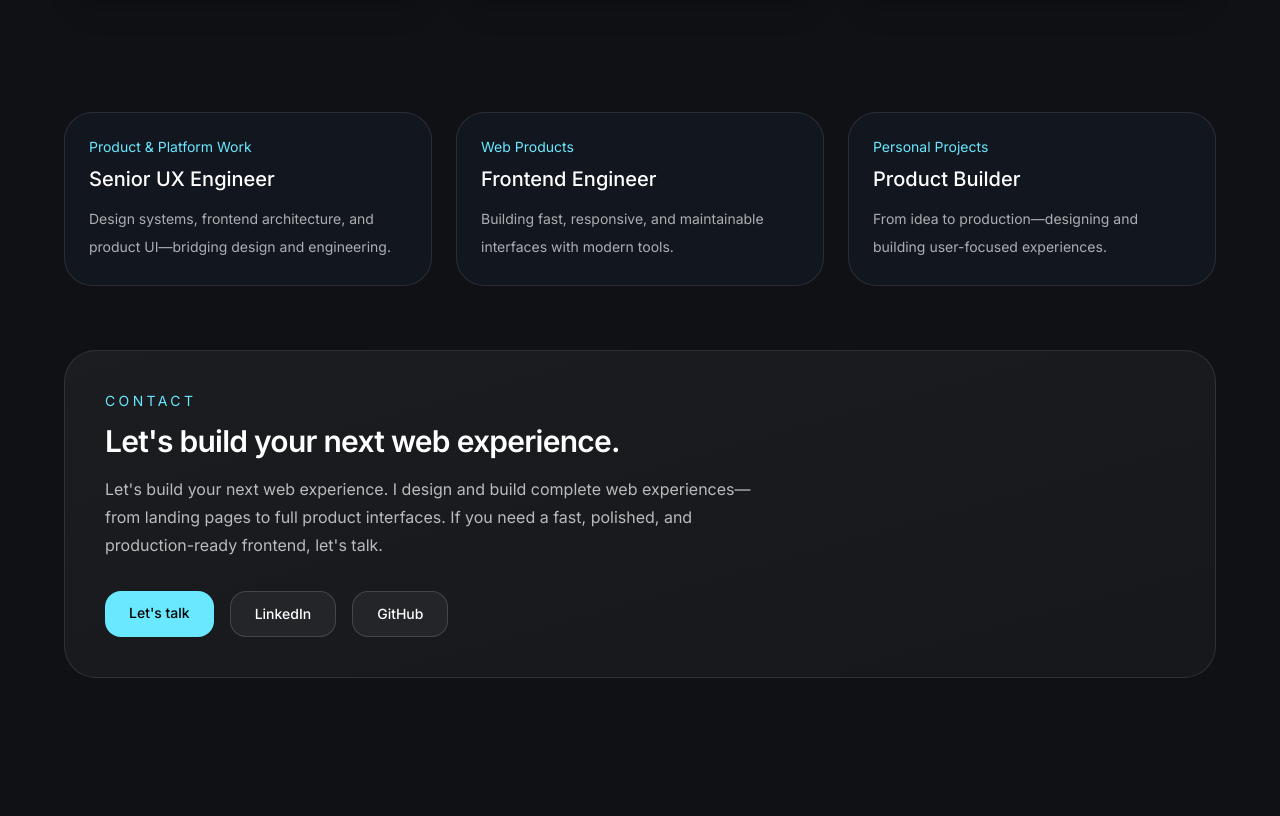
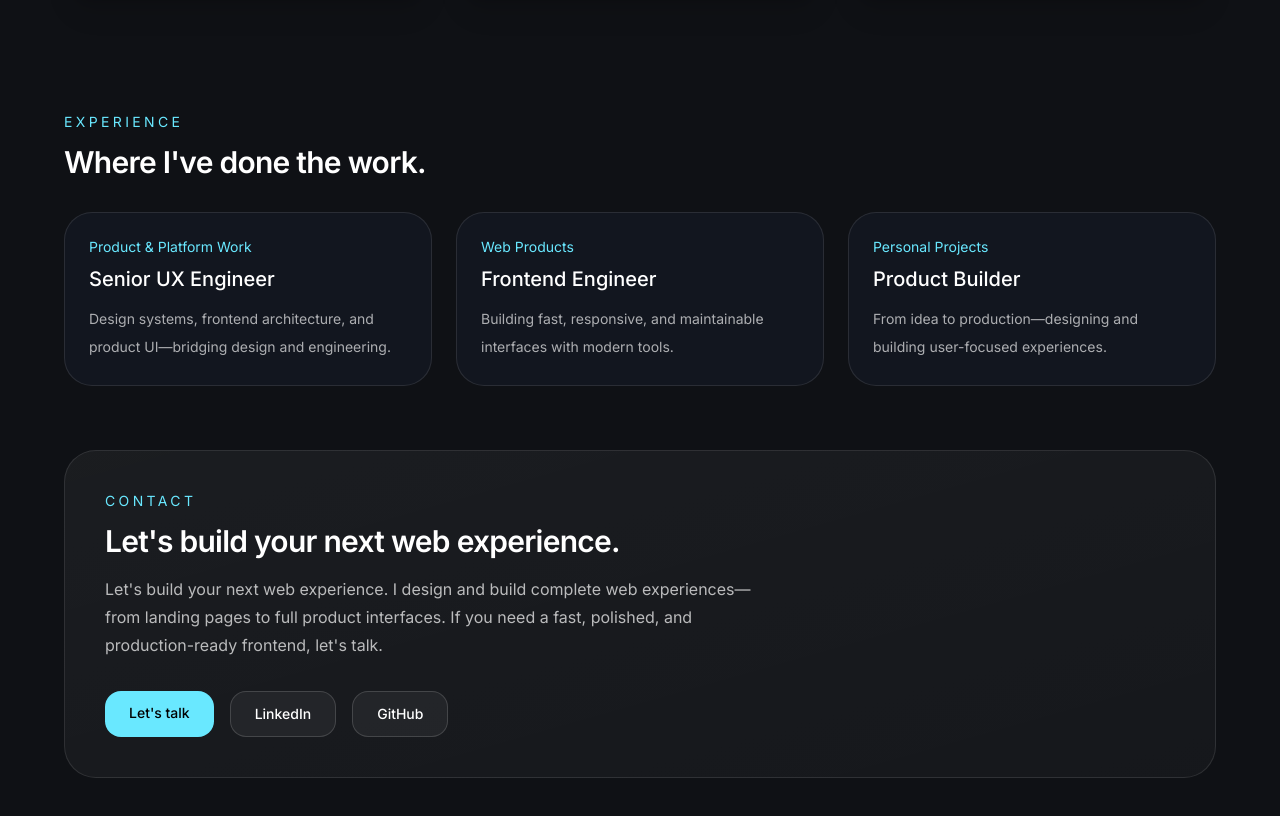
Before and after one commit to TruenoElfico/my-web, a Next.js app: page / in a window 1280 px wide. Shown: the part 1565-2381 px from the top of the page. Before the commit the page ends 2323 px from the top, so only its background shows below. Built offline with nearby package versions, Linux system fonts and the light colour scheme.

Commit message:
Add experience section to personal portfolio page with dynamic content rendering for improved presentation of professional background.

```diff
--- a/app/page.tsx
+++ b/app/page.tsx
@@ -174,6 +174,14 @@ export default function PersonalPortfolioPage() {
       </section>
 
       <section className="mx-auto max-w-7xl px-6 py-16 md:px-10 lg:px-16">
+        <div className="mb-8">
+          <p className="text-sm uppercase tracking-[0.24em] text-[#69E8FF]">
+            {t.experience.label}
+          </p>
+          <h2 className="mt-3 text-3xl font-semibold tracking-tight">
+            {t.experience.heading}
+          </h2>
+        </div>
         <div className="grid gap-6 lg:grid-cols-3">
           {t.experience.items.map((item) => (
             <div
```
